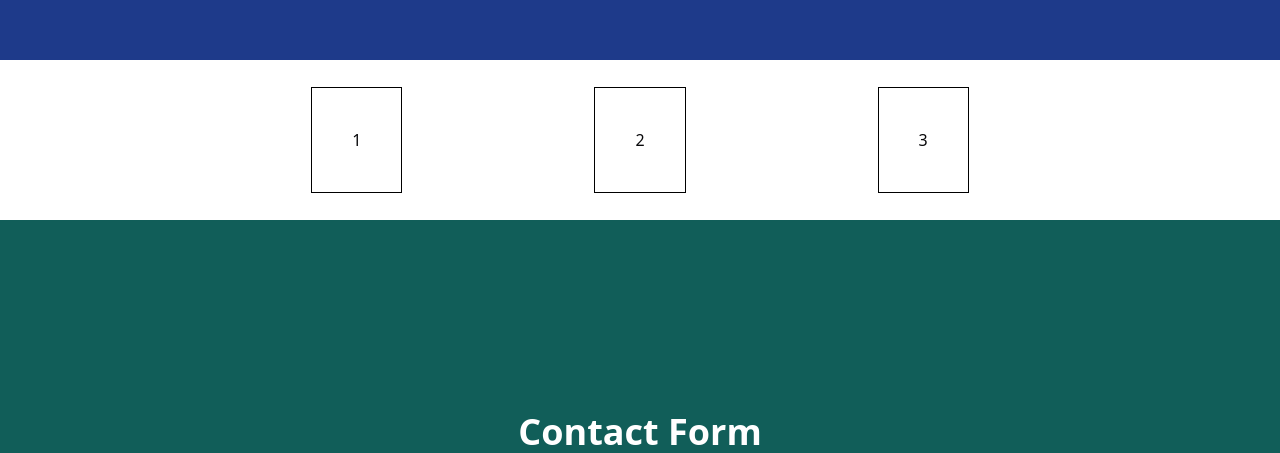
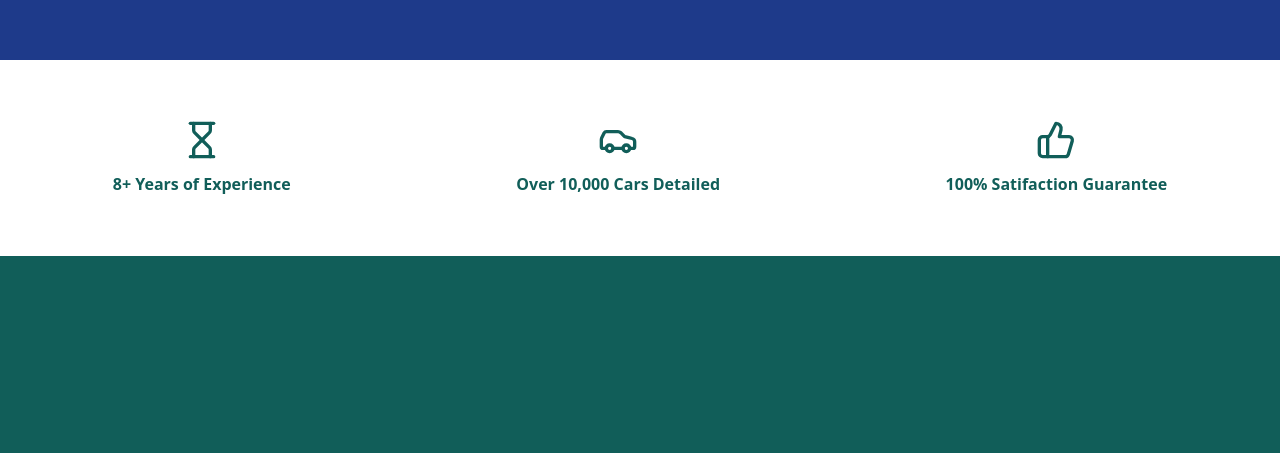
Before and after one commit to Succorro/GabrielCarCleaning, a React (Vite) app: page /#/ in a window 1280 px wide. Shown: the part 1540-1993 px from the top of the page. Built offline with nearby package versions, Linux system fonts and the light colour scheme.

Commit message:
Updated router, fixed issue not allowing anchor tag to link properly on page element

```diff
--- a/src/components/header/index.tsx
+++ b/src/components/header/index.tsx
@@ -40,8 +40,8 @@ export function Header() {
       </div>
       <div className="flex items-center gap-4 text-white font-bold max-sm:hidden">
         <a className={styles.a} href="/">Home</a>
-        <a className={styles.a} href="/#services">Services</a>
-        <a className={styles.a} href="/#contact">Contact</a>
+        <a className={styles.a} href="#services">Services</a>
+        <a className={styles.a} href="#contact">Contact</a>
       </div>
     </div>
   )
--- a/src/components/services/index.tsx
+++ b/src/components/services/index.tsx
@@ -2,13 +2,13 @@ import React from 'react'
 
 const Services = () => {
   return (
-    <div className="h-[100vh] flex bg-blue-900">
-        <section className="w-full py-32 md:py-48">
+    <section id='services' className="h-[100vh] flex bg-blue-900">
+        <div className="w-full py-32 md:py-48">
             <div className='flex justify-center'>
                 <h2 className="text-4xl font-bold text-white">Services</h2>
             </div>
-        </section>
-    </div>
+        </div>
+    </section>
   )
 }
 
--- a/src/components/stats/index.tsx
+++ b/src/components/stats/index.tsx
@@ -1,16 +1,25 @@
 import React from 'react'
-
+import { Hourglass, Car, ThumbsUp} from 'lucide-react'
 const Stats = () => {
   return (
-    <div className='flex bg-white h-[20vh] justify-center'>
-        <section className='flex flex-row items-center mx-auto'>
-            <div className={boxStyle}>1</div>
-            <div className={boxStyle}>2</div>
-            <div className={boxStyle}>3</div>
+    <div className='bg-white py-5'>
+        <section className='flex flex-col sm:flex-row items-center mx-auto'>
+            <div className={boxStyle}>
+                <Hourglass size='40px' />
+                <p className=" mt-3">8+ Years of Experience</p>
+            </div>
+            <div className={boxStyle}>
+                <Car size='40px'/>
+                <p className=" mt-3"> Over 10,000 Cars Detailed</p>
+            </div>
+            <div className={boxStyle}>
+                <ThumbsUp size='40px'/>
+                <p className=" mt-3">100% Satifaction Guarantee</p>
+            </div>
         </section>
     </div>
   )
 }
 
-const boxStyle = ' border border-black p-10 mx-9 sm:mx-16 md:mx-24 lg:32'
+const boxStyle = 'flex flex-col items-center text-center text-teal-800 font-bold mx-auto my-5 py-5'
 export default Stats
--- a/src/router.tsx
+++ b/src/router.tsx
@@ -1,16 +1,16 @@
-import { createHashRouter, RouteObject } from 'react-router-dom'
+import { createBrowserRouter, RouteObject } from 'react-router-dom'
 import ErrorPage from './components/error-page'
 import { getDefaultLayout } from './components/layout'
-import HomePage from './pages/home'
+import Home from './pages/home'
 
 export const routerObjects: RouteObject[] = [
   {
     path: '/',
-    Component: HomePage,
+    Component: Home,
   },
 ]
 
-export function createRouter(): ReturnType<typeof createHashRouter> {
+export function createRouter(): ReturnType<typeof createBrowserRouter> {
   const routeWrappers = routerObjects.map((router) => {
     // @ts-ignore TODO: better type support
     const getLayout = router.Component?.getLayout || getDefaultLayout
@@ -23,5 +23,5 @@ export function createRouter(): ReturnType<typeof createHashRouter> {
       ErrorBoundary: ErrorPage,
     }
   })
-  return createHashRouter(routeWrappers)
+  return createBrowserRouter(routeWrappers)
 }
```
